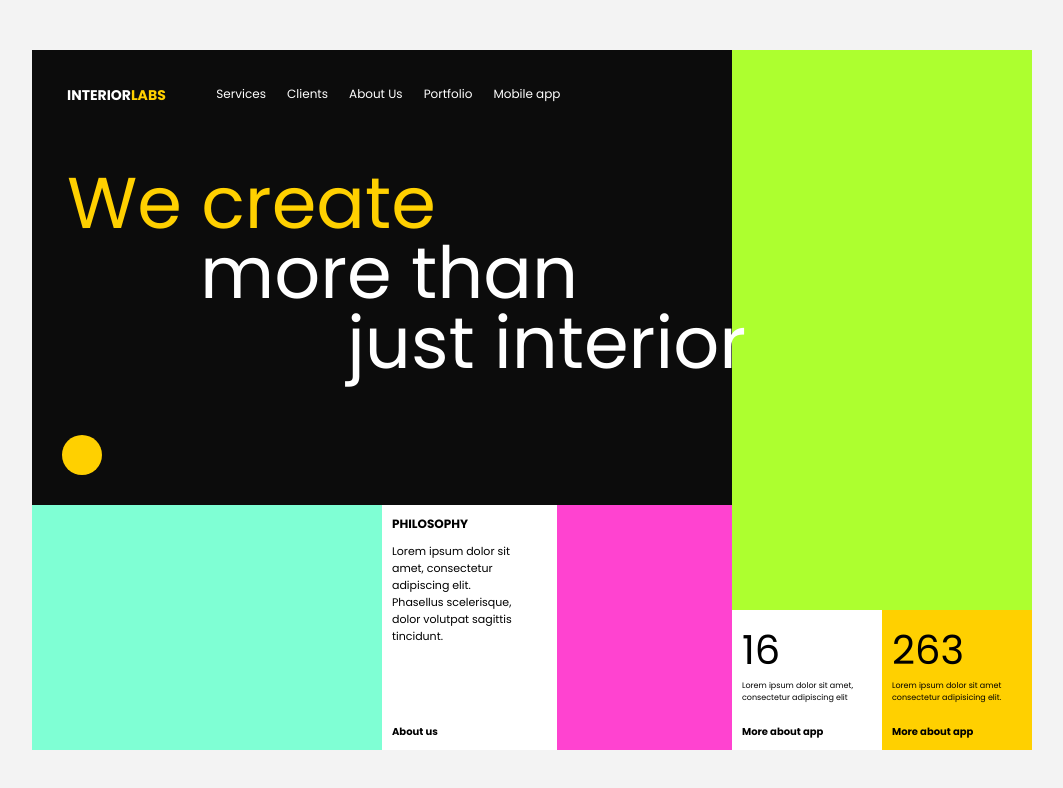
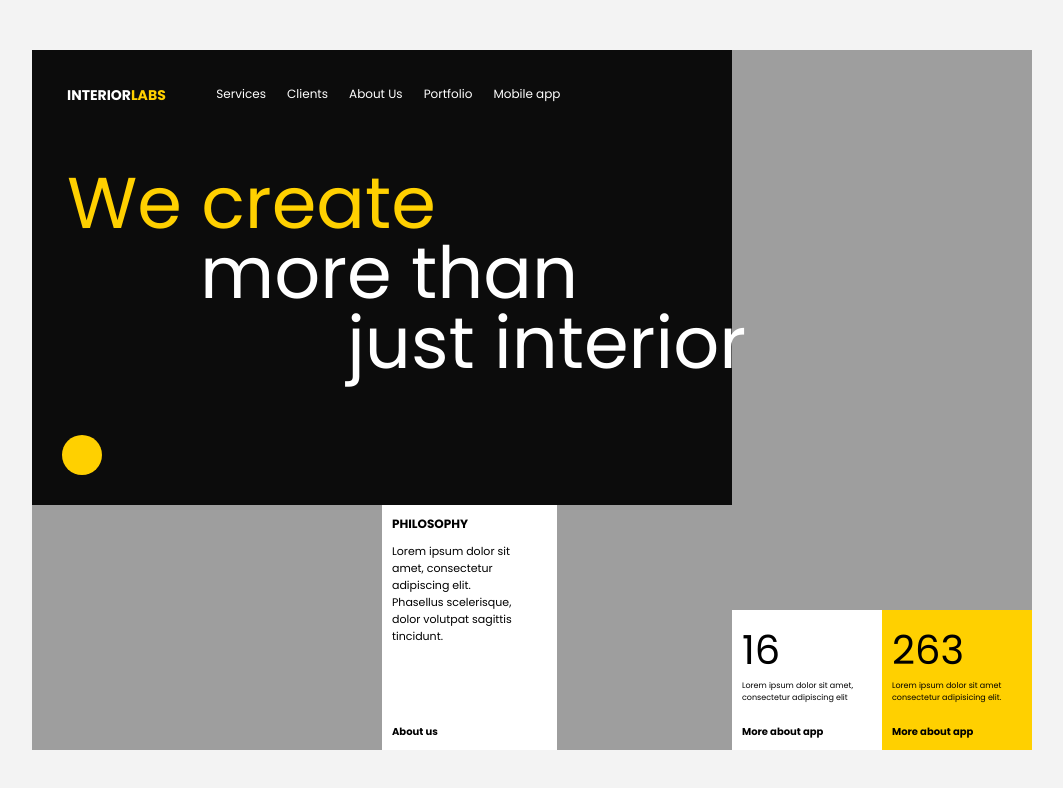
Before and after one commit to DAbranka/Flexbox_exo_01, a plain HTML site: page index.html in a window 1280 px wide. Shown: the whole page, without its empty margins (108-1171 px from the left). Drawn offline with Linux system fonts and the light colour scheme; the site is published under a folder, as on GitHub Pages, so addresses that start at the root find nothing.

Commit message:
Dot Slash for Image
Putting the dot before the slash for url(Image)

```diff
--- a/style.css
+++ b/style.css
@@ -140,7 +140,7 @@ nav .links a:hover {
 
 #bluebox .first {
   background-color: aquamarine;
-  background-image: url(/IMAGES/pexels-max-vakhtbovych-7511705.jpg);
+  background-image: url(./IMAGES/pexels-max-vakhtbovych-7511705.jpg);
   background-size: cover;
   background-position: center;
   width: 50%;
@@ -189,7 +189,7 @@ nav .links a:hover {
 /*---------------------------------------------Section-1-BOT-BLOC-third-bloc------------------------------------*/
 
 #bluebox .third {
-  background-image: url(/IMAGES/pexels-fox-969462.jpg);
+  background-image: url(./IMAGES/pexels-fox-969462.jpg);
   background-size: cover;
   background-position: center;
   background-color: rgb(255, 67, 208);
@@ -209,7 +209,7 @@ nav .links a:hover {
 /*---------------------------------------------Section-2-TOP-------------------------------------*/
 
 #green {
-  background-image: url(/IMAGES/pexels-pixabay-534172.jpg);
+  background-image: url(./IMAGES/pexels-pixabay-534172.jpg);
   background-size: cover;
   background-position: center;
   background-color: greenyellow;
```
